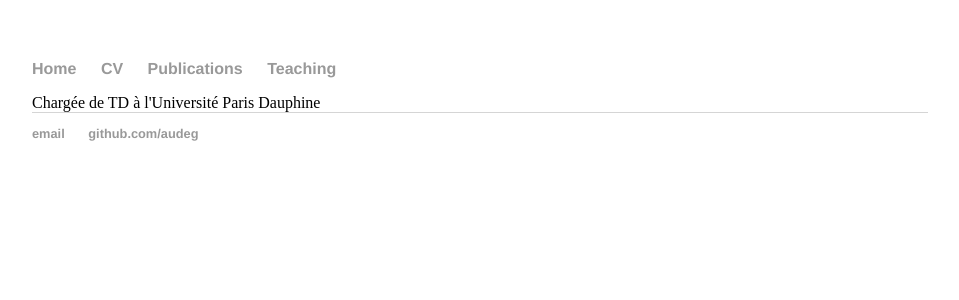
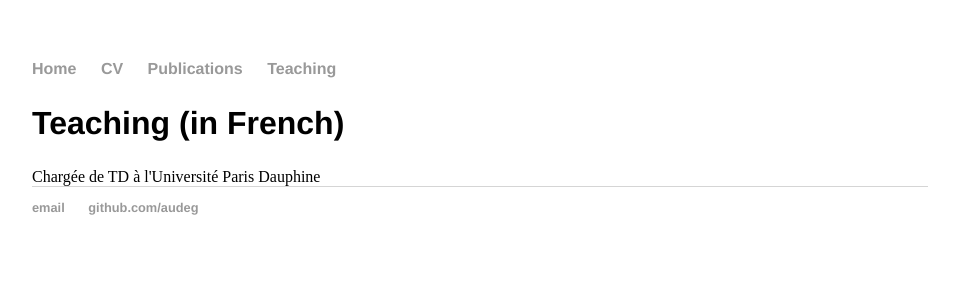
Before and after one commit to audeg/audeg.github.io, a Jekyll site: the page built from teaching/index.html, in a window 1280 px wide. Shown: the top 300 px of the page, without its empty margins (160-1119 px from the left). Built offline with Jekyll 4.4.1, drawn with Linux system fonts in a browser that asks for light colours.

Commit message:
Update index.html

```diff
--- a/teaching/index.html
+++ b/teaching/index.html
@@ -2,5 +2,6 @@
 layout: default
 title: Teaching
 ---
+<h2> Teaching (in French) </h2>
 
 Chargée de TD à l'Université Paris Dauphine
```
